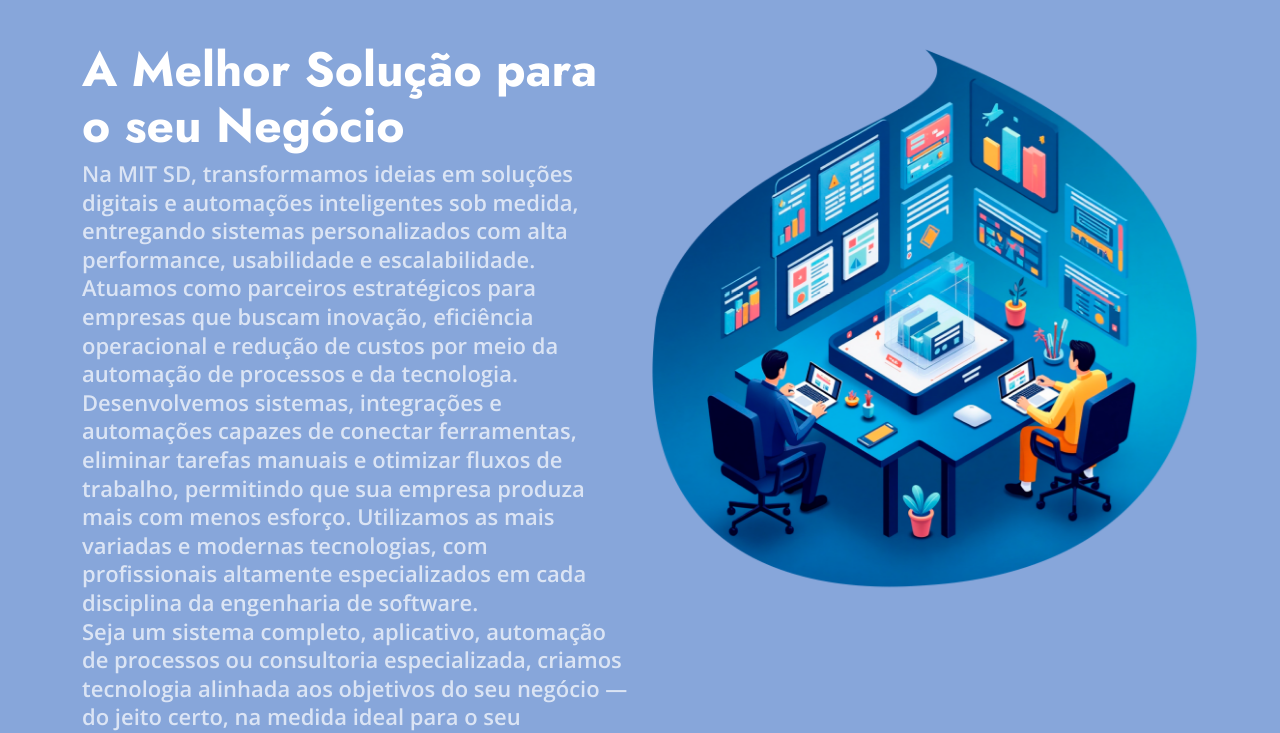
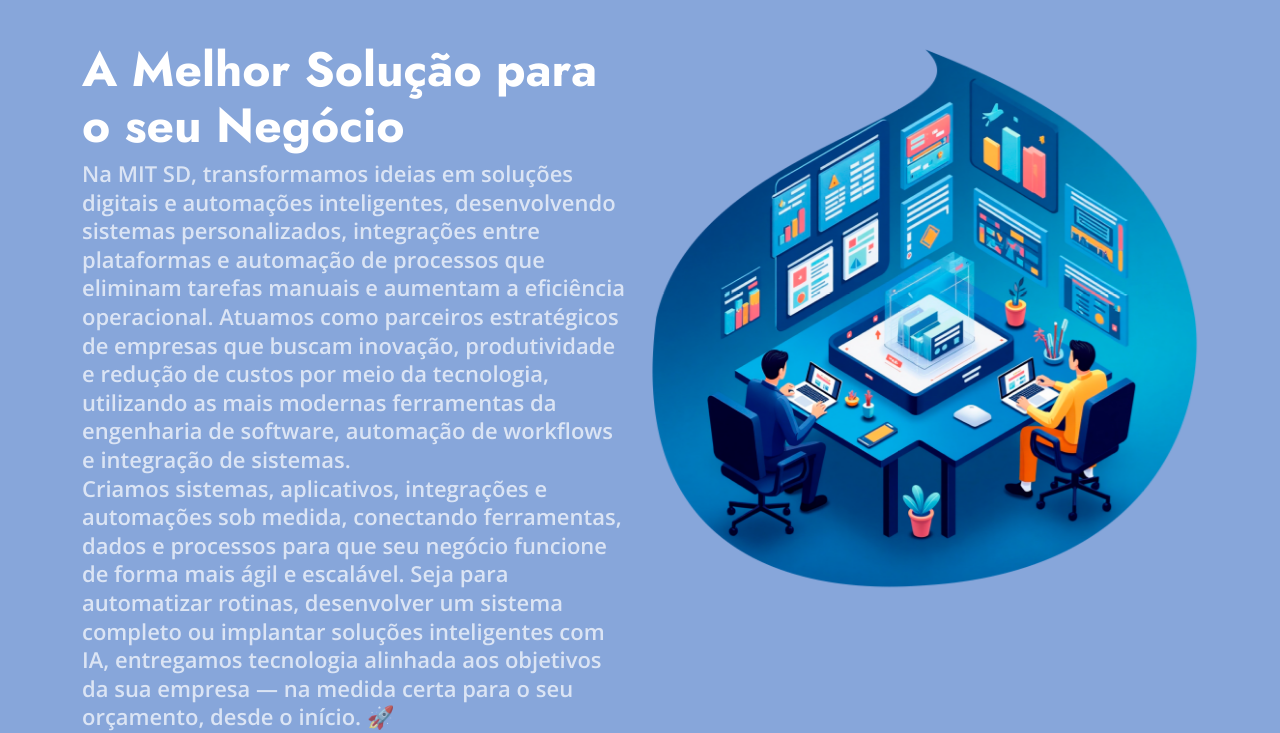
Before and after one commit to musardotiago/musardotiago.github.io, a plain HTML site: page index.html in a window 1280 px wide. Shown: the part 78-811 px from the top of the page. Drawn offline with nearby package versions, Linux system fonts and the light colour scheme.

Commit message:
texto reduzido

```diff
--- a/index.html
+++ b/index.html
@@ -65,11 +65,9 @@
           <div class="col-lg-6 order-2 order-lg-1 d-flex flex-column justify-content-center" data-aos="zoom-out">
             <h1>A Melhor Solução para o seu Negócio</h1>
             <p>
-              Na MIT SD, transformamos ideias em soluções digitais e automações inteligentes sob medida, entregando sistemas personalizados com alta performance, usabilidade e escalabilidade. Atuamos como parceiros estratégicos para empresas que buscam inovação, eficiência operacional e redução de custos por meio da automação de processos e da tecnologia.
+              Na MIT SD, transformamos ideias em soluções digitais e automações inteligentes, desenvolvendo sistemas personalizados, integrações entre plataformas e automação de processos que eliminam tarefas manuais e aumentam a eficiência operacional. Atuamos como parceiros estratégicos de empresas que buscam inovação, produtividade e redução de custos por meio da tecnologia, utilizando as mais modernas ferramentas da engenharia de software, automação de workflows e integração de sistemas.
               <br />
-              Desenvolvemos sistemas, integrações e automações capazes de conectar ferramentas, eliminar tarefas manuais e otimizar fluxos de trabalho, permitindo que sua empresa produza mais com menos esforço. Utilizamos as mais variadas e modernas tecnologias, com profissionais altamente especializados em cada disciplina da engenharia de software.
-              <br />
-              Seja um sistema completo, aplicativo, automação de processos ou consultoria especializada, criamos tecnologia alinhada aos objetivos do seu negócio — do jeito certo, na medida ideal para o seu orçamento, desde o início.
+              Criamos sistemas, aplicativos, integrações e automações sob medida, conectando ferramentas, dados e processos para que seu negócio funcione de forma mais ágil e escalável. Seja para automatizar rotinas, desenvolver um sistema completo ou implantar soluções inteligentes com IA, entregamos tecnologia alinhada aos objetivos da sua empresa — na medida certa para o seu orçamento, desde o início. 🚀
             </p>
             <div class="d-flex">
               <a href="https://wa.me/5511992032137" class="btn-get-started"><i class="bi bi-whatsapp" style="margin-right: 8px;"></i> Solicite um Diagnóstico Grátis</a>
```
